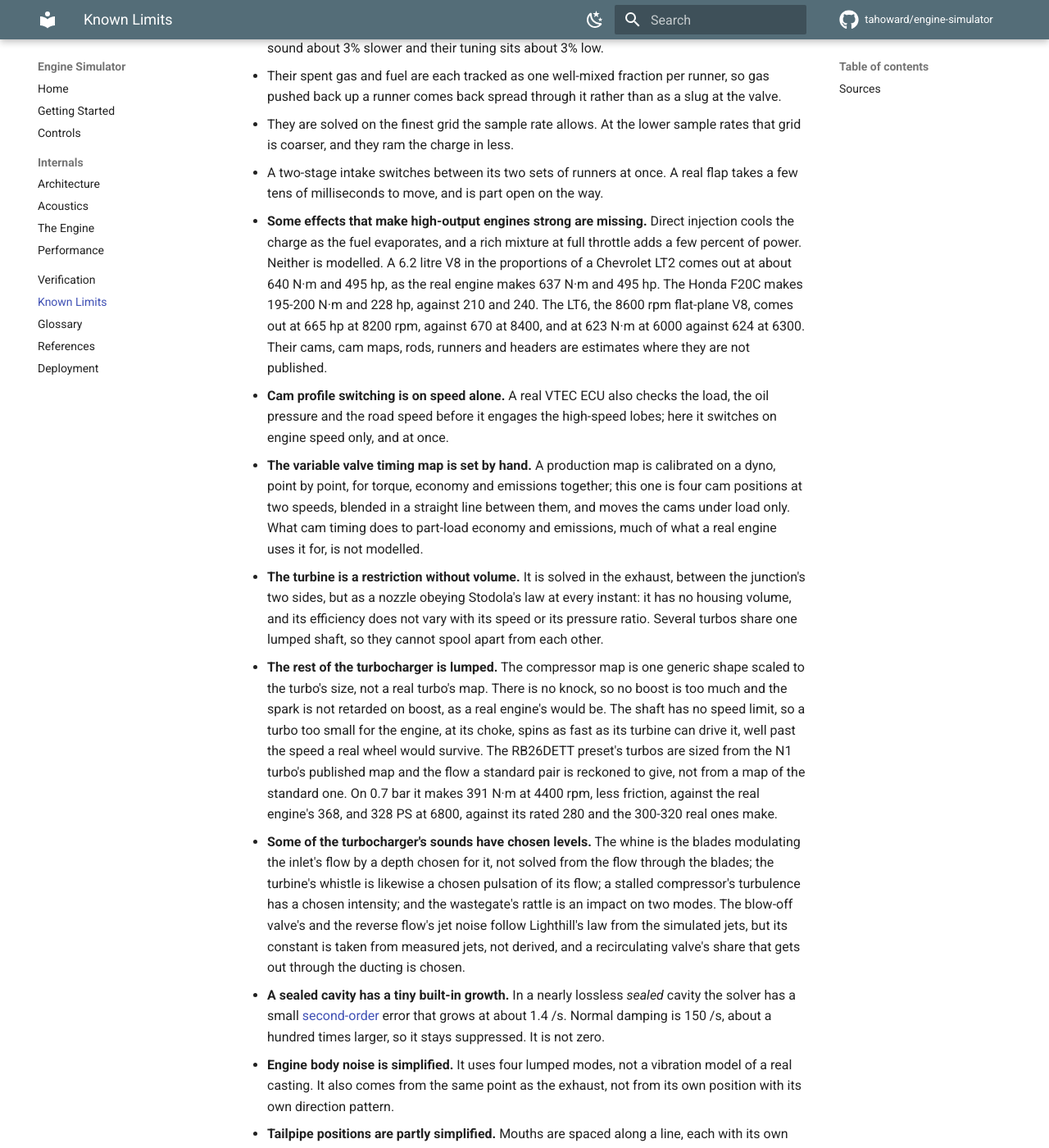
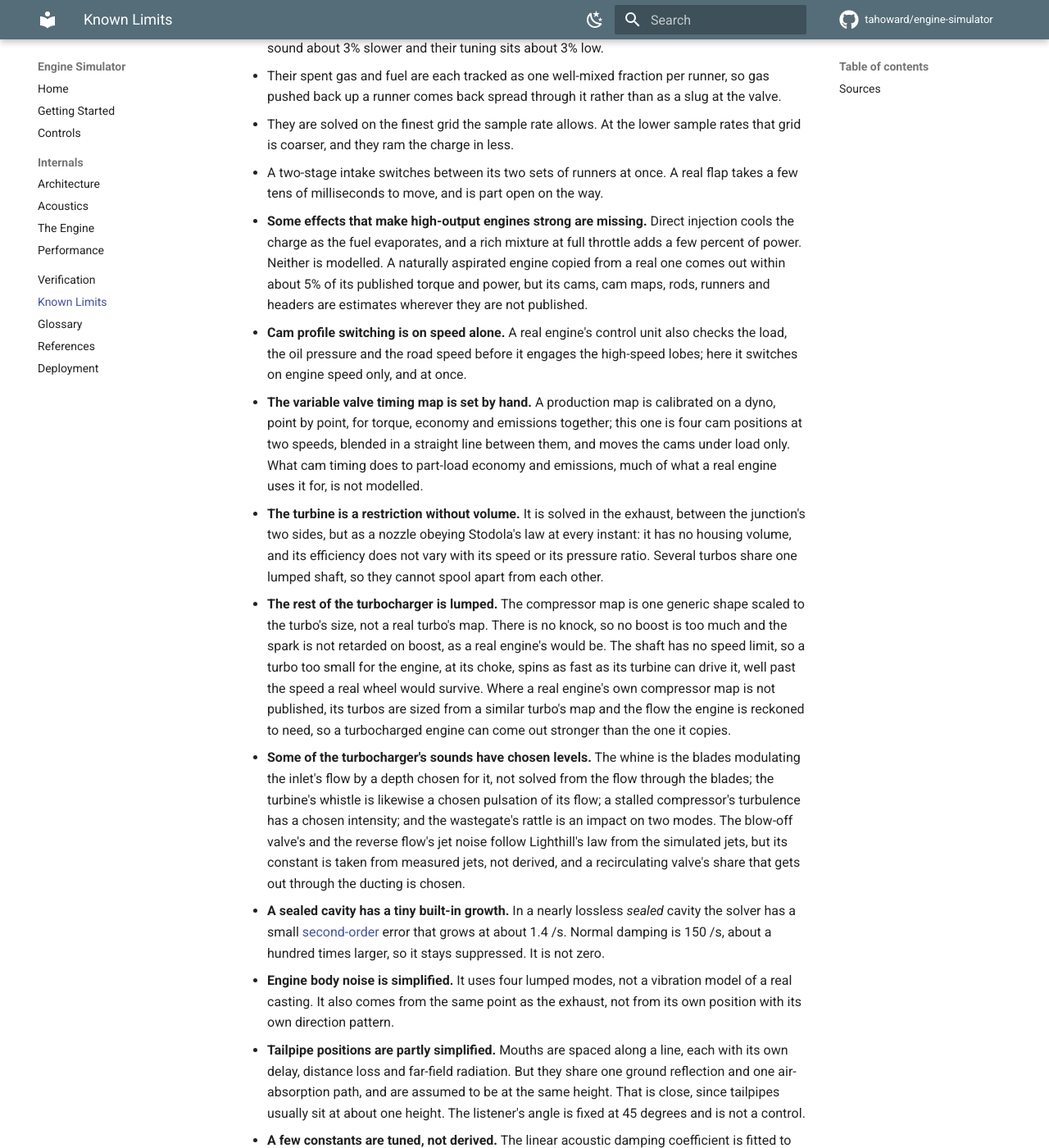
Before and after one commit to tahoward/engine-simulator, an MkDocs documentation site: the page built from docs/limits.md, in a window 1280 px wide and 1400 px high, scrolled down 548 px. Shown: the whole window at 82% size. Built offline with MkDocs 1.6.1 and Material for MkDocs 9.7.7, drawn with Linux system fonts in a browser that asks for light colours; comment, search, counter and statistics services are not loaded; some of the changed text lies outside the part shown.

Commit message:
update docs

```diff
--- a/docs/limits.md
+++ b/docs/limits.md
@@ -24,14 +24,12 @@ Where the model is simplified, and by how much.
     of milliseconds to move, and is part open on the way.
 - **Some effects that make high-output engines strong are missing.** Direct injection cools the
   charge as the fuel evaporates, and a rich mixture at full throttle adds a few percent of power.
-  Neither is modelled. A 6.2 litre V8 in the proportions of a Chevrolet LT2 comes out at about 640
-  N·m and 495 hp, as the real engine makes 637 N·m and 495 hp. The Honda F20C makes 195-200 N·m and
-  228 hp, against 210 and 240. The LT6, the 8600 rpm flat-plane V8, comes out at 665 hp at 8200 rpm,
-  against 670 at 8400, and at 623 N·m at 6000 against 624 at 6300. Their cams, cam maps, rods, runners
-  and headers are estimates where they are not published.
-- **Cam profile switching is on speed alone.** A real VTEC ECU also checks the load, the oil pressure
-  and the road speed before it engages the high-speed lobes; here it switches on engine speed only,
-  and at once.
+  Neither is modelled. A naturally aspirated engine copied from a real one comes out within about 5%
+  of its published torque and power, but its cams, cam maps, rods, runners and headers are estimates
+  wherever they are not published.
+- **Cam profile switching is on speed alone.** A real engine's control unit also checks the load, the
+  oil pressure and the road speed before it engages the high-speed lobes; here it switches on engine
+  speed only, and at once.
 - **The variable valve timing map is set by hand.** A production map is calibrated on a dyno, point by
   point, for torque, economy and emissions together; this one is four cam positions at two speeds,
   blended in a straight line between them, and moves the cams under load only. What cam timing does
@@ -44,10 +42,9 @@ Where the model is simplified, and by how much.
   turbo's size, not a real turbo's map. There is no knock, so no boost is too much and the spark is not
   retarded on boost, as a real engine's would be. The shaft has no speed limit, so a turbo too small
   for the engine, at its choke, spins as fast as its turbine can drive it, well past the speed a real
-  wheel would survive. The RB26DETT preset's turbos are sized from the N1 turbo's published map and
-  the flow a standard pair is reckoned to give, not from a map of the standard one. On 0.7 bar it makes
-  391 N·m at 4400 rpm, less friction, against the real engine's 368, and 328 PS at 6800, against its
-  rated 280 and the 300-320 real ones make.
+  wheel would survive. Where a real engine's own compressor map is not published, its turbos are sized
+  from a similar turbo's map and the flow the engine is reckoned to need, so a turbocharged engine can
+  come out stronger than the one it copies.
 - **Some of the turbocharger's sounds have chosen levels.** The whine is the blades modulating the
   inlet's flow by a depth chosen for it, not solved from the flow through the blades; the turbine's
   whistle is likewise a chosen pulsation of its flow; a stalled compressor's turbulence has a chosen
@@ -104,15 +101,17 @@ Where the model is simplified, and by how much.
   into the air it draws. A real port injector wets the port walls, and that film takes a few cycles
   to follow a change of throttle. Direct injection, into the cylinder, is not modelled either. There
   is no knock model, so an over-advanced spark just loses power.
-- **The launch car is a point mass on a flat strip.** Its tyres' grip is one friction coefficient
-  for each kind of tyre, with no suspension, tyre heat or surface. The weight moving onto the rear wheels
-  is one fixed share per g, 0.18, the same for every car. Its drag area is fixed at 0.6 m², and its wheels,
-  tyres and half-shafts are one 3 kg·m² body. The gearbox and clutch have no inertia of their own.
-  Traction control is idealised: it knows the tyres' slip exactly, and cuts the spark with no delay
-  beyond the next firing. The performance and track tyres' coefficients, 1.3 and 1.35, are set so the
-  Corvettes come out near their published times: the Stingray at 3.1 s to 60 mph against 2.9 s, and the
-  Z06 at 2.8 s against 2.6 s. Real timeslips also depend on the driver, the surface and the air, so the
-  times compare one engine or gearing with another better than they predict a real car's.
+- **The launch car is a point mass on a flat strip.** Its tyres' grip is one friction coefficient,
+  whatever the speed, with no suspension, tyre heat or surface to change it. Where a real car's grip is
+  known it is from a skidpad, which measures it cornering, raised by a fixed 7% for grip driving in a
+  straight line; the true difference depends on the tyre. The weight moving onto the rear wheels is one
+  fixed share per g, 0.18, the same for every car. Its drag area is fixed at 0.6 m², and its wheels,
+  tyres and half-shafts are one 3 kg·m² body. The gearbox and clutch have no inertia of their own, and
+  the engine's rotating inertia is an estimate where it is not published: through the low gears it
+  weighs as much as a few hundred kilograms more car. Traction control is idealised: it knows the tyres'
+  slip exactly, and cuts the spark with no delay beyond the next firing. Makers' times are often set on
+  prepared surfaces, and real timeslips also depend on the driver and the air, so the times compare one
+  engine or gearing with another better than they predict a real car's.
 
 ## Sources
 
```
Also changed, not shown: docs/controls.md (+3 -3 lines), 4 other files.
